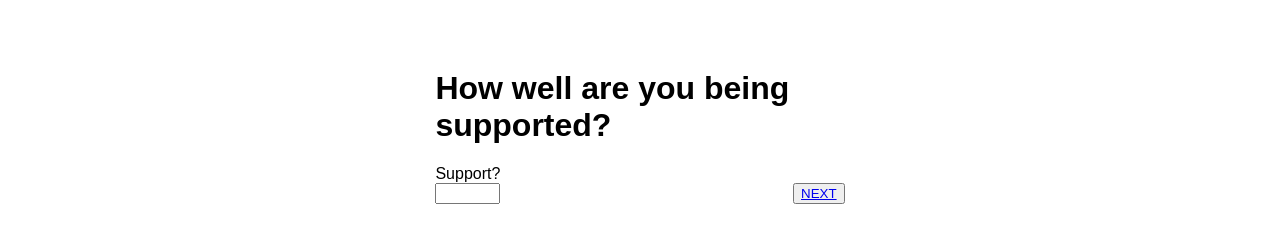
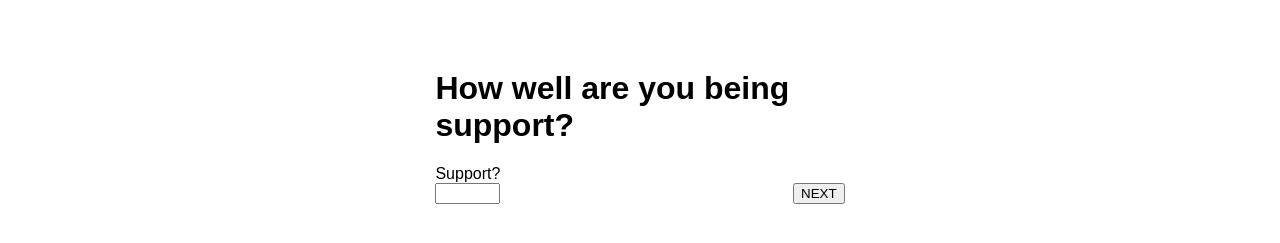
Before and after one commit to hannahfligel/weekend-redux-feedback-loop, a React (Create React App) app: page /supported in a window 1280 px wide. Shown: the part 257-500 px from the top of the page. Built offline with nearby package versions, Linux system fonts and the light colour scheme.

Commit message:
navigate from support to comments and alert added

```diff
--- a/src/components/Supported/Supported.js
+++ b/src/components/Supported/Supported.js
@@ -1,21 +1,42 @@
 import { useEffect, useState } from 'react';
 import { useDispatch, useSelector } from 'react-redux';
-import { Link } from 'react-router-dom';
+import { useNavigate } from 'react-router-dom';
+
 
 
 function Support( props ){
     //const reducerName = useSelector( store => store.reducerName );
 
     const dispatch = useDispatch();
+    const navigate = useNavigate();
 
     const [support, setSupport] =useState(0);
+
+
+        //create a next function that will allow the user to navigate to the next page only if an input was entered, else, create an alert and don't move on to the next page
+        const next = () => {
+            //if support is less then 1 or grater than 5
+            if(support < 1 || support > 5){
+                //return an alert
+                return alert("Incorrect value entered");
+            }
+            // on the click of the next button send the support variable of what the user entered to the store via dispatch
+            dispatch( {
+                // type is a unique identifier that lets tell what you which function you want to run in the reducer file
+                type:'ADD_SUPPORT',
+                //payload is the actual info you're sending to the store
+                payload: support
+            })
+            //navigate to the next page
+            navigate('/comments');
+        }
 
 
     return(
         <div className="pageContainer">
             <div className="qSection">
                 <div className="inputNextButton">
-                    <h1>How well are you being supported?</h1>
+                    <h1>How well are you being support?</h1>
                     <div className="inputField">
                         <label htmlFor="input">Support?</label>
                         <input
@@ -23,20 +44,13 @@ function Support( props ){
                             type="number"
                             min="1"
                             max="5"
+                            onChange={(event) => setSupport(event.target.value)}
                         >
                         </input>
                     </div>
                 </div>
                 <div className="nextButton">
-                    <button
-                        onClick={ ()=>dispatch({
-                            type:'ADD_SUPPORT',
-                            payload: support
-                        })}
-                        variant="contained"
-                    >
-                        <Link to="/comments">NEXT</Link>
-                    </button>
+                    <button onClick={next} variant="contained">NEXT</button>
                 </div>
             </div>
         </div>
--- a/src/index.js
+++ b/src/index.js
@@ -28,7 +28,7 @@ const understanding = (state=0, action)=>{
 }
 
 const support = (state=0, action)=>{
-    if( action.type === 'ADD_support'){
+    if( action.type === 'ADD_SUPPORT'){
         console.log( '------->in support', action );
         return action.payload
     }
```
